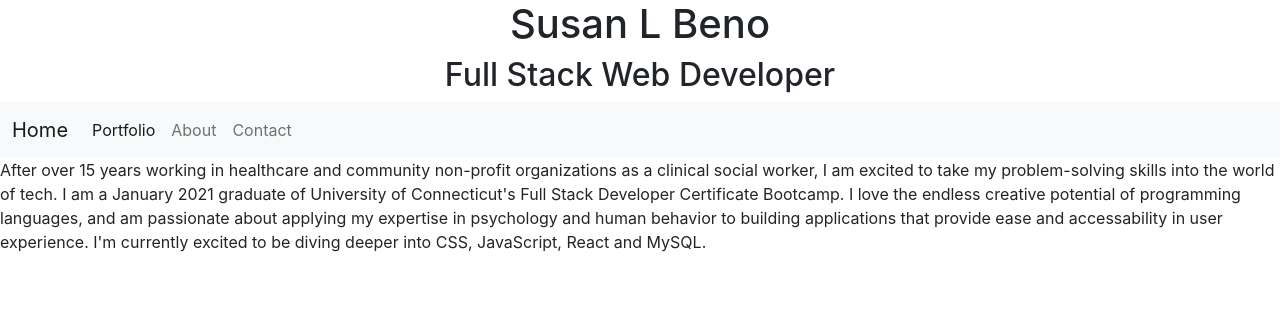
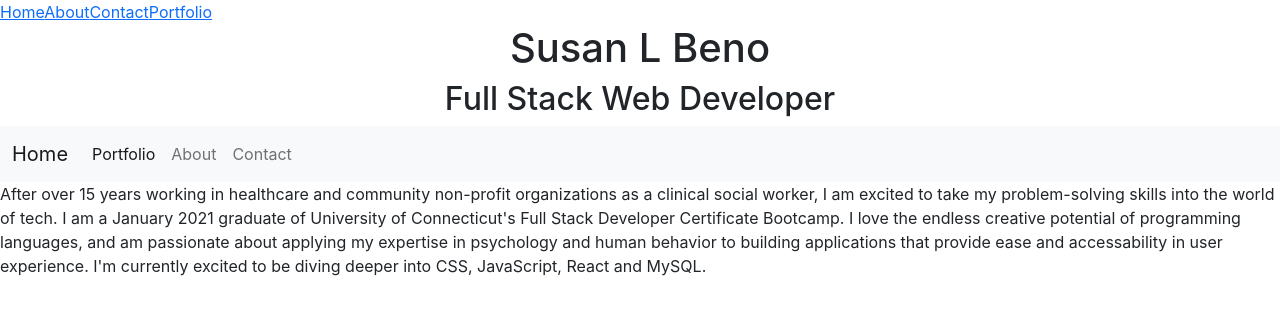
Before and after one commit to SueBee21/react-portfolio, a React (Create React App) app: page / in a window 1280 px wide. Shown: the top 314 px of the page. Built offline with nearby package versions, Linux system fonts and the light colour scheme.

Commit message:
working on routes

```diff
--- a/src/App.js
+++ b/src/App.js
@@ -3,23 +3,25 @@ import home from "./Pages/home";
 import about from "./Pages/about";
 import contact from "./Pages/contact";
 import portfolio from "./Pages/portfolio";
-import { BrowserRouter as Router, Route } from "react-router-dom";
-import './App.css';
+import { BrowserRouter, Route, Switch, } from "react-router-dom";
+// import { BrowserRouter, Route, Switch } from 'react-router-dom';
+import Navigation from './Navigation/index.js';
+import "./App.css";
 
-function App() {
-  return (
-    <div>
-      <Router>
-      <Route exact path="/" component={home} />
-          <Route exact path="/contact" component={contact} />
-          <Route exact path="/portfolio" component={portfolio} />
-          <Route exact path="/about" component={about} />
-      </Router>
+function App ()  {
+    return (
+       <BrowserRouter>
+        <div>
+          <Navigation />
+            <Switch>
+             <Route path="/" component={home} exact/>
+             <Route path="/about" component={about}/>
+             <Route path="/contact" component={contact}/>
+           </Switch>
+        </div>
+      </BrowserRouter>
+    );
+  }
 
 
-    </div>
-
-  );
-}
-
 export default App;
--- a/src/Components/Navbar/index.js
+++ b/src/Components/Navbar/index.js
@@ -19,7 +19,7 @@ function Navbar() {
         </button>
         <div className="collapse navbar-collapse" id="navbarNavAltMarkup">
           <div className="navbar-nav">
-            <a className="nav-link active" aria-current="page" href="/portfolio.js">
+            <a className="nav-link active" aria-current="page" href="../portfolio.js">
               Portfolio
             </a>
             <a className="nav-link" href="../Pages/about.js">
--- /dev/null
+++ b/src/Navigation/index.js
@@ -0,0 +1,15 @@
+import React from 'react';
+import { NavLink } from 'react-router-dom';
+
+const Navigation = () => {
+    return (
+       <div>
+          <NavLink to="/">Home</NavLink>
+          <NavLink to="/about">About</NavLink>
+          <NavLink to="/contact">Contact</NavLink>
+          <NavLink to="/portfolio">Portfolio</NavLink>
+       </div>
+    );
+}
+
+export default Navigation;
--- a/src/Pages/portfolio.js
+++ b/src/Pages/portfolio.js
@@ -1,13 +1,15 @@
 import React from "react";
+import Header from "../Components/Header/index";
+import Navbar from "../Components/Navbar/index";
 
-
-function myFunction() {
+function Portfolio() {
   return (
     <div>
+      <Header />
+      <Navbar />
       <p>content</p>
-
     </div>
   );
 }
 
-  export default myFunction;
+export default Portfolio;
```
Also changed, not shown: routes/index.js (deleted), src/Pages/home.js (line endings or trailing spaces), 7 other files (tests, documents, lock files or other folders). Lines whose indentation alone changed are shown as unchanged.
